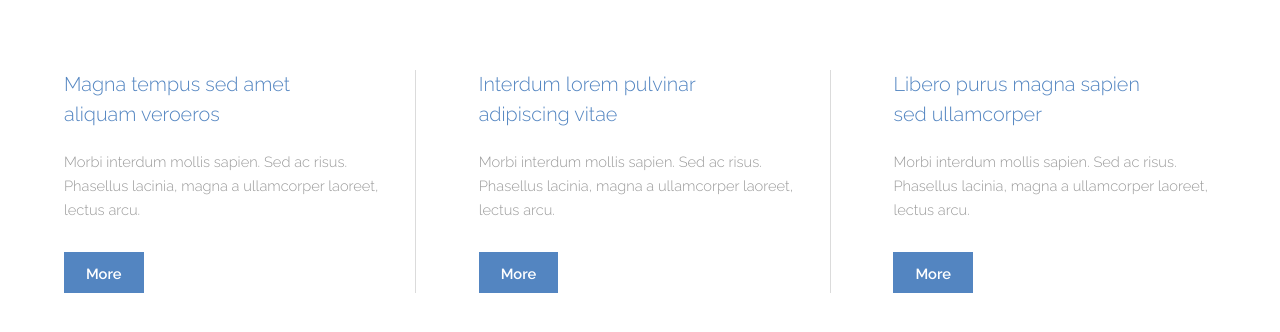
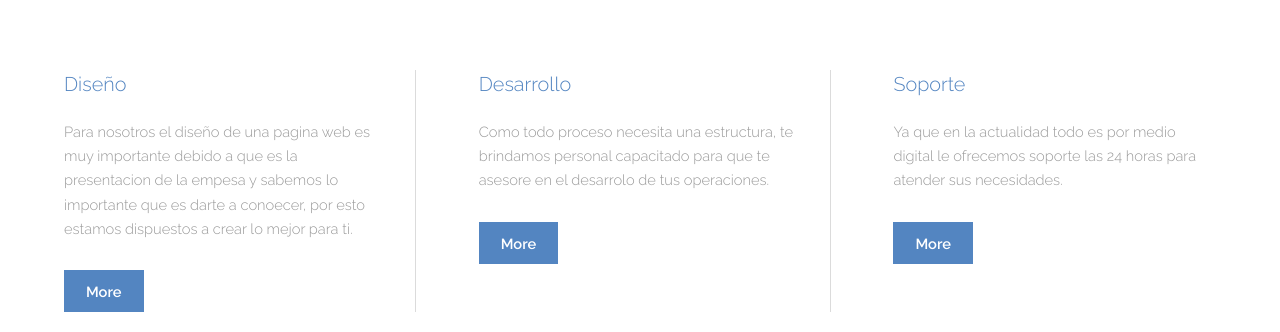
Before and after one commit to Joliva4777/GLOBAL, a plain HTML site: page index.html in a window 1280 px wide. Shown: the part 620-952 px from the top of the page. Drawn offline with Linux system fonts and the light colour scheme.

Commit message:
Update index.html
Actualizando datos

```diff
--- a/index.html
+++ b/index.html
@@ -40,27 +40,27 @@
             <div class="flex flex-3">
                 <article>
                     <header>
-                        <h3>Magna tempus sed amet<br /> aliquam veroeros</h3>
+                        <h3>Diseño</h3>
                     </header>
-                    <p>Morbi interdum mollis sapien. Sed ac risus. Phasellus lacinia, magna a ullamcorper laoreet, lectus arcu.</p>
+                    <p>Para nosotros el diseño de una pagina web es muy importante debido a que es la presentacion de la empesa y sabemos lo importante que es darte a conoecer, por esto estamos dispuestos a crear lo mejor para ti.</p>
                     <footer>
                         <a href="#" class="button special">More</a>
                     </footer>
                 </article>
                 <article>
                     <header>
-                        <h3>Interdum lorem pulvinar<br /> adipiscing vitae</h3>
+                        <h3>Desarrollo</h3>
                     </header>
-                    <p>Morbi interdum mollis sapien. Sed ac risus. Phasellus lacinia, magna a ullamcorper laoreet, lectus arcu.</p>
+                    <p>Como todo proceso necesita una estructura, te brindamos personal capacitado para que te asesore en el desarrolo de tus operaciones.</p>
                     <footer>
                         <a href="#" class="button special">More</a>
                     </footer>
                 </article>
                 <article>
                     <header>
-                        <h3>Libero purus magna sapien<br /> sed ullamcorper</h3>
+                        <h3>Soporte</h3>
                     </header>
-                    <p>Morbi interdum mollis sapien. Sed ac risus. Phasellus lacinia, magna a ullamcorper laoreet, lectus arcu.</p>
+                    <p>Ya que en la actualidad todo es por medio digital le ofrecemos soporte las 24 horas para atender sus necesidades.</p>
                     <footer>
                         <a href="#" class="button special">More</a>
                     </footer>
```
